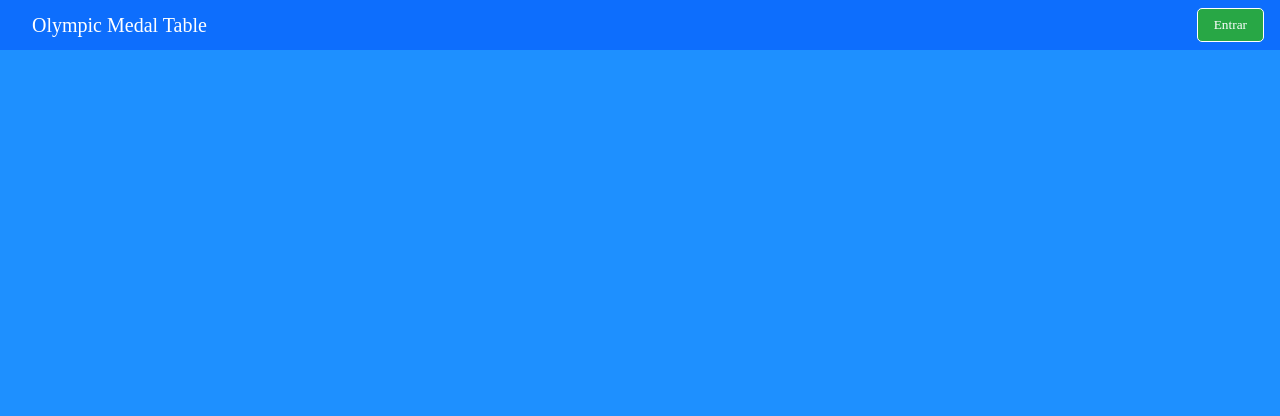
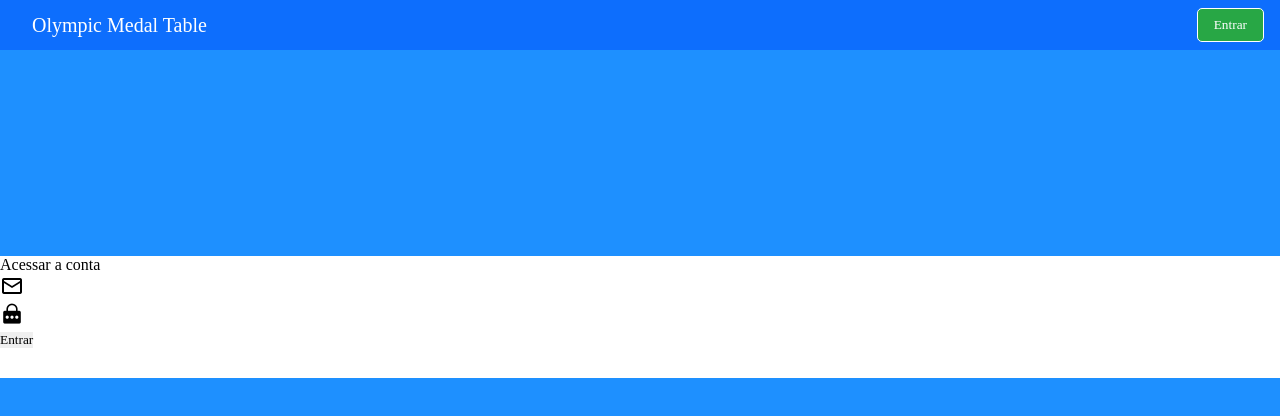
Before and after one commit to Olympic-medal-table/Olympic-medal-table-frontend, a React (Vite) app: page /login in a window 1280 px wide. Shown: the top 416 px of the page. Built offline with nearby package versions, Linux system fonts and the light colour scheme.

Commit message:
add tela de login + inclusão tela de login nas rotas

```diff
--- a/src/components/Rotas/index.jsx
+++ b/src/components/Rotas/index.jsx
@@ -4,6 +4,7 @@ import { ToastContainer } from "react-toastify";
 import Pais from "../Pais";
 import Navbar from "../Navbar";
 import CadastroUsuario from "../Usuario/Cadastro";
+import LoginUsuario from "../Usuario/Login";
 
 
 function Rotas() {
@@ -15,6 +16,7 @@ function Rotas() {
                 <Route path="/" element={ <Home />} />
                 <Route path="/pais/codigo/:codigoPais" element={<Pais />}/>
                 <Route path="/usuario" element={<CadastroUsuario />} />
+                <Route path="/login" element={<LoginUsuario />} />
             </Routes>
         </BrowserRouter>
     )
--- /dev/null
+++ b/src/components/Usuario/Login/Login.module.css
@@ -0,0 +1,8 @@
+.container{
+    display: flex;
+    flex-direction: column;
+    margin: auto;
+    margin-top: 200px;
+    background: #fff;
+    padding-bottom: 30px;
+}
--- /dev/null
+++ b/src/components/Usuario/Login/index.jsx
@@ -0,0 +1,66 @@
+import React, { useState } from 'react'
+
+import email_icon from '../../../assets/icons8-email-24.png';
+import password_icon from '../../../assets/icons8-password-24.png';
+
+import classes from './Login.module.css'
+import api from '../../API';
+
+
+export default function LoginUsuario() {
+
+    const [usuario, setUsuario] = useState({
+        login:"",
+        senha:"",
+    })
+
+    const{login, senha} = usuario;
+
+    //atualiza os valores de nome, email e senha da variável usuario
+    //quando algum valor é digitado nos campos de input
+    const onInputChange=(e)=> {
+        setUsuario({...usuario, [e.target.name]: e.target.value});
+    };
+
+    const onSubmit = async (e) => {
+        //evita que os dados digitados pelo usuário sejam passados para a url
+        e.preventDefault();
+        await api.post("/login", usuario);
+    };
+
+
+    return (
+        <div className={`${classes.container}`}>
+            <div className='header'>
+                <div className='text'>Acessar a conta</div>
+                <div className='underline'></div>
+            </div>
+            <form onSubmit={(e) => onSubmit(e)}>
+                <div className='inputs'>
+                    <div className='input'>
+                        <img src={email_icon} alt="" />
+                        <input
+                        type="email"
+                        name='login'
+                        value={login}
+                        onChange={(e)=>onInputChange(e)}
+                        />
+                    </div>
+                    <div className='input'>
+                        <img src={password_icon} alt="" />
+                        <input
+                        type="password"
+                        name='senha'
+                        value={senha}
+                        onChange={(e)=>onInputChange(e)}
+                        />
+                    </div>
+                    <div className='submit-container'>
+                        <button>Entrar</button>
+
+                    </div>
+                </div>
+            </form>
+        </div>
+      )
+}
```
